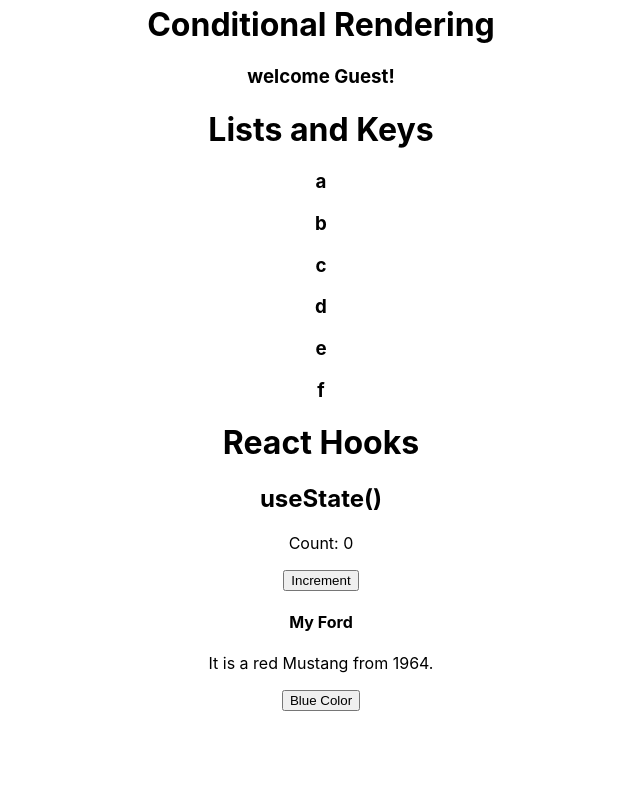
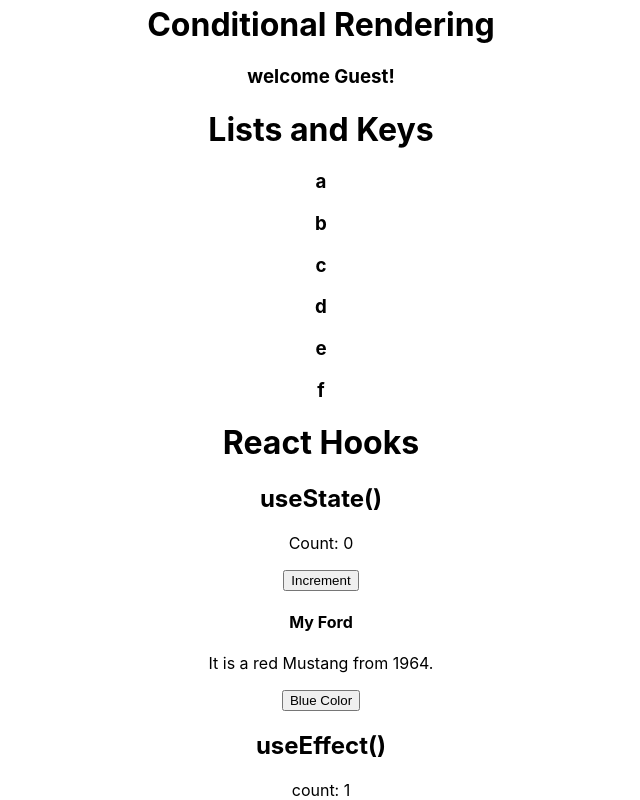
Before and after one commit to Ratna1992/react-template, a React (Create React App) app: page / in a window 1280 px wide. Shown: the part 400-1200 px from the top of the page, without its empty margins (319-959 px from the left). Before the commit the page ends 1111 px from the top, so only its background shows below. Built offline with nearby package versions, Linux system fonts and the light colour scheme.

Commit message:
useEffectHook

```diff
--- a/src/App.tsx
+++ b/src/App.tsx
@@ -5,6 +5,7 @@ import { Alert } from './components/Alert';
 import { Welcome } from './components/Welcome';
 import { AlphaList } from './components/AlphaList';
 import { UseStateHook } from './hooks/UseStateHook';
+import { UseEffectHook } from './hooks/UseEffectHook';
 
 function App() {
   const isLoggedIn:boolean=false
@@ -24,6 +25,8 @@ function App() {
       <h1>React Hooks</h1>
       <h2>useState()</h2>
       <UseStateHook/>
+      <h2>useEffect()</h2>
+      <UseEffectHook/>
     </div>
   );
 }
--- /dev/null
+++ b/src/hooks/UseEffectHook.tsx
@@ -0,0 +1,14 @@
+import React, { useState, useEffect } from 'react';
+
+export const UseEffectHook = () =>{
+    const [count, setCount] = useState(0);
+
+    useEffect(() => {
+        let timer = setTimeout(() => {
+          setCount((count) => count + 1);
+        }, 1000);
+        return ()=>clearTimeout(timer)
+      },[]);
+
+      return <div>count: {count}</div>;
+}
```
